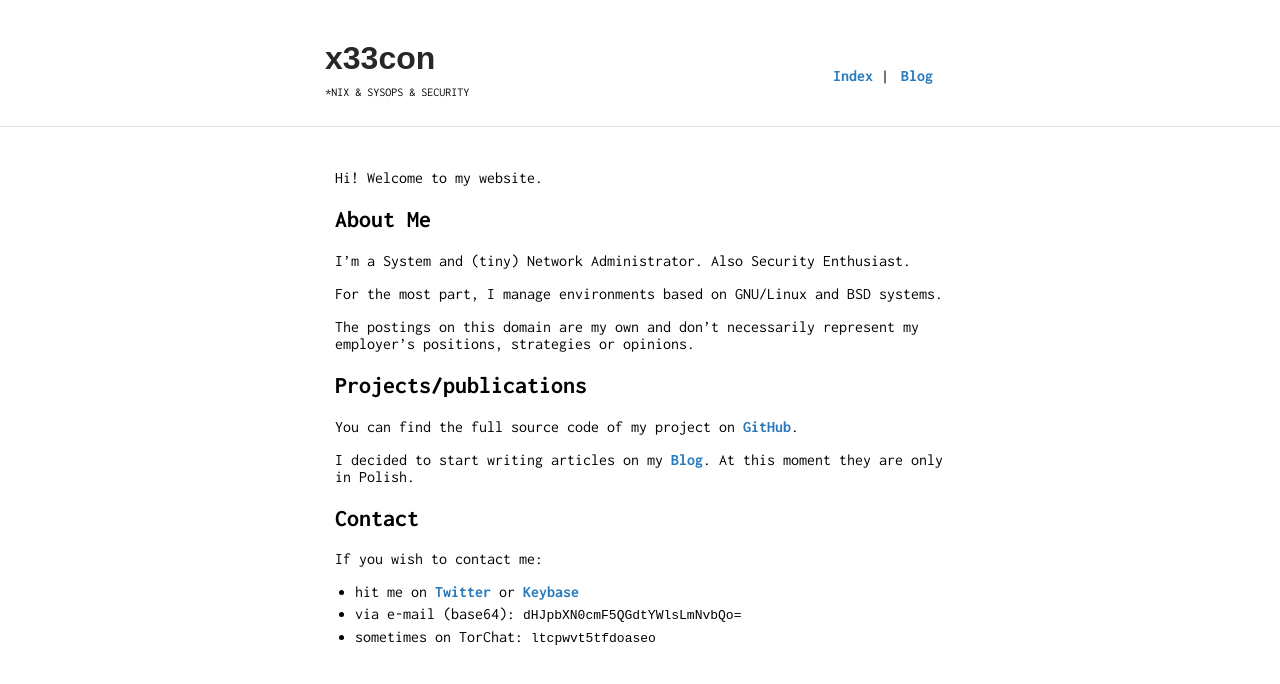
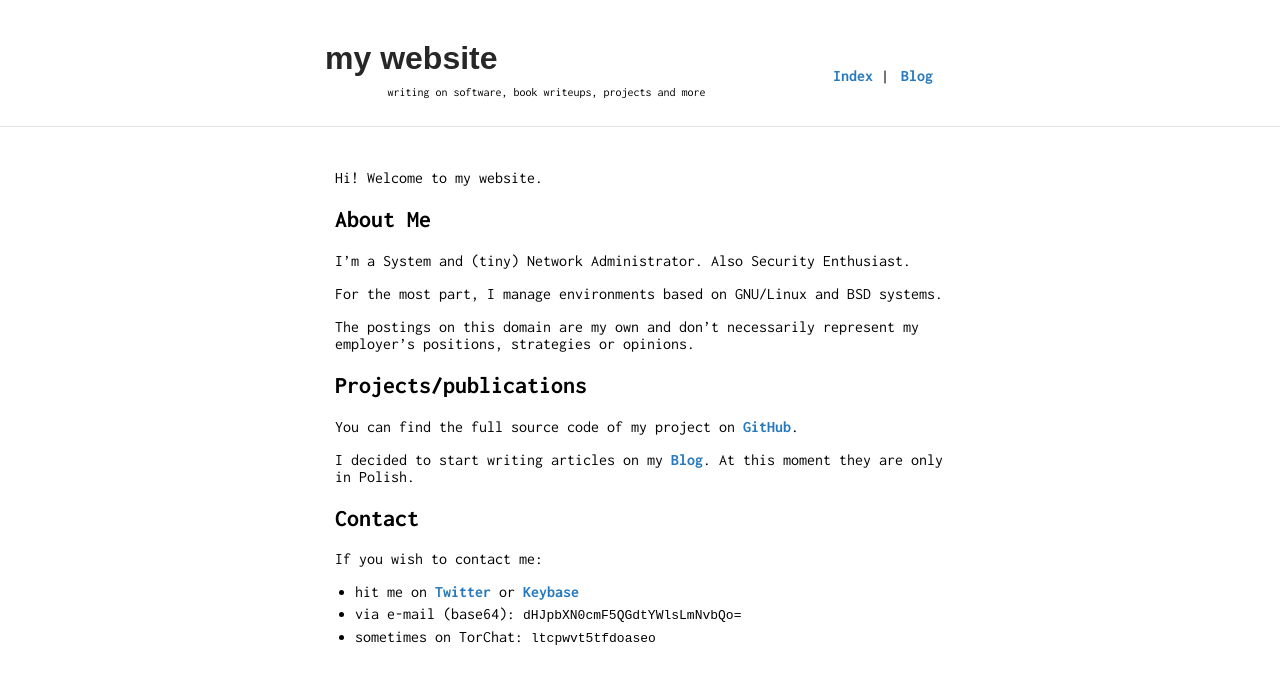
Before and after one commit to trimstray/trimstray.github.io, a Jekyll site: the page built from index.md, in a window 1280 px wide. Shown: the top 684 px of the page. Built offline with Jekyll 4.4.1, drawn with Linux system fonts in a browser that asks for light colours.

Commit message:
updated browser title bar - signed-off-by: trimstray <trimstray@gmail.com>

```diff
--- a/_config.yml
+++ b/_config.yml
@@ -1,6 +1,6 @@
 remote_theme: ankitsultana/researcher@gem
 
-title: x33con
+title: my website
 
 url: "https://trimstray.github.io"
 baseurl: ""
--- a/_layouts/default.html
+++ b/_layouts/default.html
@@ -40,7 +40,7 @@
     <div class="wrapper">
         <div class="navbar container">
             <a id="author-name" class="alignable pull-left" href="{{ site.uri }}{{ site.baseurl }}">{{ site.title }}</a>
-            <p id="info-name" class="alignable pull-left">*NIX & SYSOPS & SECURITY</p>
+            <p id="info-name" class="alignable pull-left">writing on software, book writeups, projects and more</p>
             <ul class="alignable pull-right navbar-ul">
                 {% for x in site.data.nav %}
                     <li class="alignable pull-right nav-list"><a href="{{ x.link }}">{{ x.name }}</a>
```
